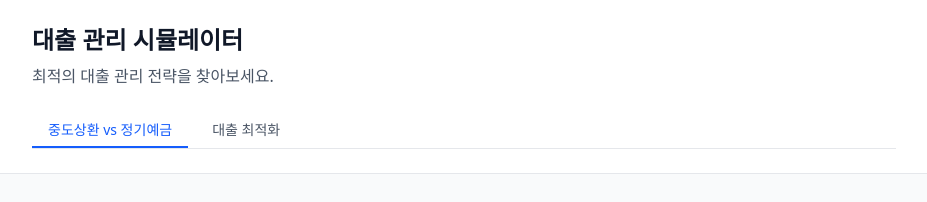
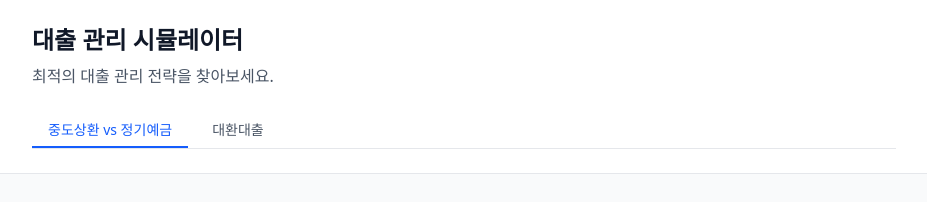
Before and after one commit to Jaewooooon/noa-ats-assignment, a Next.js app: page / in a window 1280 px wide. Shown: the top 202 px of the page, without its empty margins (176-1103 px from the left). Built offline with nearby package versions, Linux system fonts and the light colour scheme.

Commit message:
refactor: 대출 최적화 -> 대환대출로 메뉴이름 변경

```diff
--- a/app/page.tsx
+++ b/app/page.tsx
@@ -89,7 +89,7 @@ export default function Home() {
                   : "text-gray-600 hover:text-gray-900"
               }`}
             >
-              대출 최적화
+              대환대출
               {activeTab === "refinance" && (
                 <div className="absolute bottom-0 left-0 right-0 h-0.5 bg-blue-600" />
               )}
```
